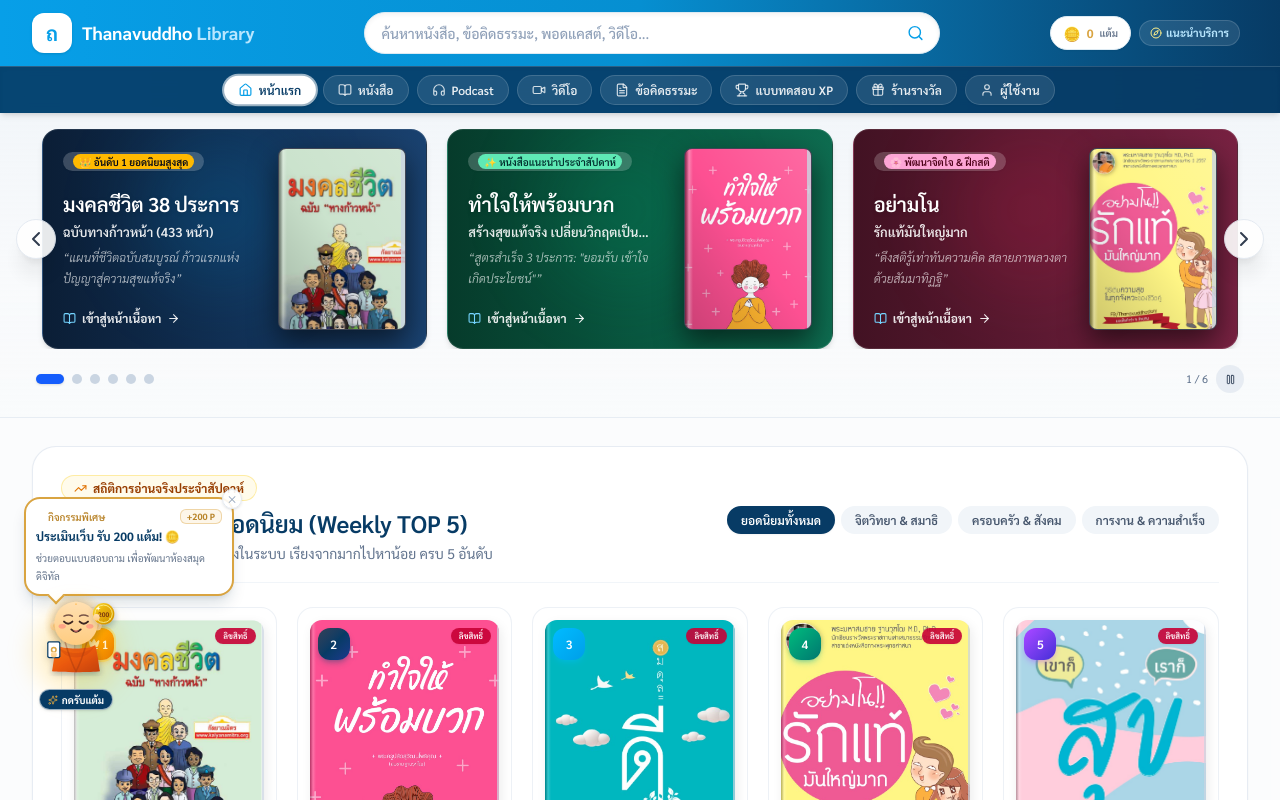
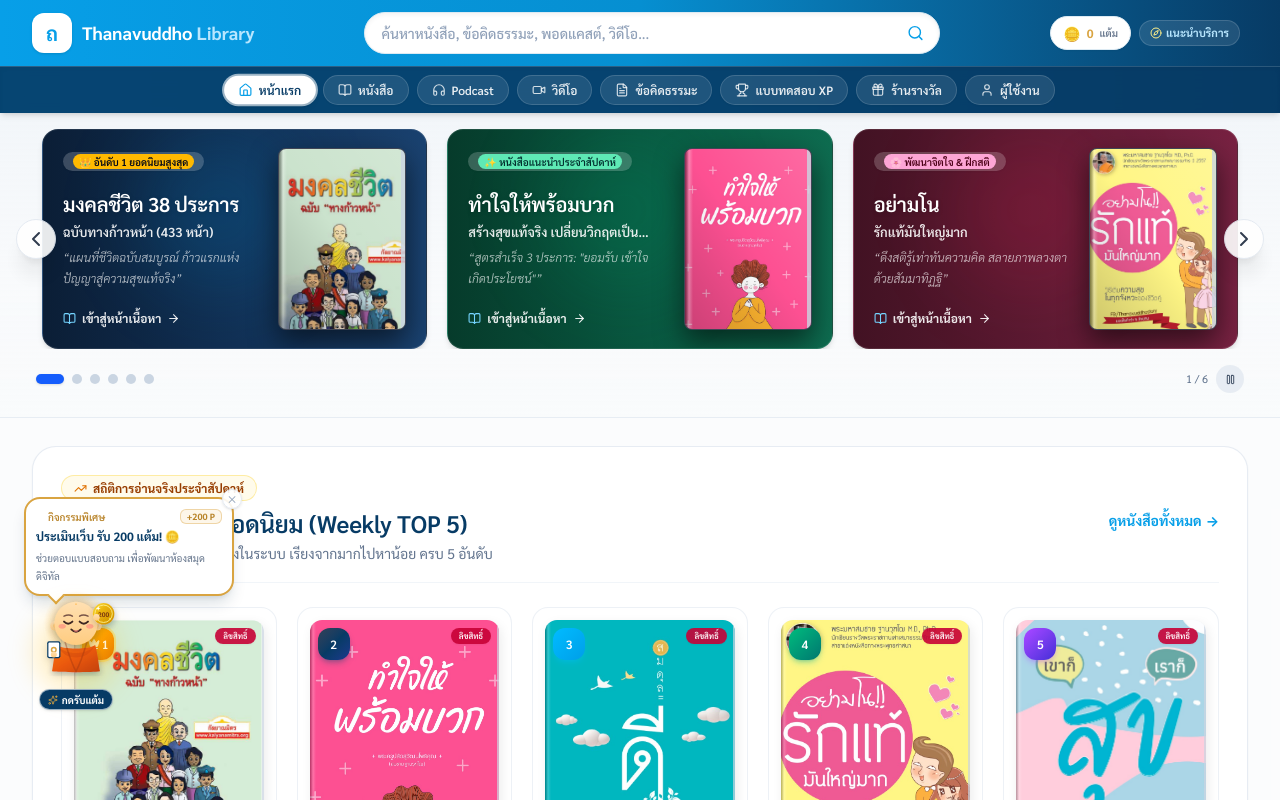
Before and after one commit to asaneebas4567-dot/thanavuddho-digital-library, a Next.js app: page / in a window 1280 px wide. Shown: the top 800 px of the page. Built offline with nearby package versions, Linux system fonts and the light colour scheme.

Commit message:
refactor(home): remove category tabs from Weekly TOP 5 shelf for clean aesthetic layout

```diff
--- a/src/components/books/WebtoonRankingShelf.tsx
+++ b/src/components/books/WebtoonRankingShelf.tsx
@@ -13,7 +13,6 @@ interface WebtoonRankingShelfProps {
 }
 
 export default function WebtoonRankingShelf({ books, onSelectBook }: WebtoonRankingShelfProps) {
-  const [activeTab, setActiveTab] = useState<'all' | 'mind' | 'family' | 'work'>('all');
   const [dbReadStats, setDbReadStats] = useState<Record<string, number>>({});
   const { isMediaBorrowed } = useLoan();
 
@@ -47,27 +46,8 @@ export default function WebtoonRankingShelf({ books, onSelectBook }: WebtoonRank
 
   // Dynamic ranking based strictly on REAL reading count from database/stats
   const rankedBooks = useMemo(() => {
-    // 1. Filter by active category if not 'all'
-    let filtered = uniqueBooks;
-    if (activeTab === 'mind') {
-      filtered = uniqueBooks.filter(b => {
-        const text = `${b.title} ${b.category_id || ''} ${(b.tags || []).join(' ')}`.toLowerCase();
-        return text.includes('จิต') || text.includes('สมาธิ') || text.includes('ปัญญา') || text.includes('ใจ') || text.includes('ทุกข์') || text.includes('สุข');
-      });
-    } else if (activeTab === 'family') {
-      filtered = uniqueBooks.filter(b => {
-        const text = `${b.title} ${b.category_id || ''} ${(b.tags || []).join(' ')}`.toLowerCase();
-        return text.includes('รัก') || text.includes('ครอบครัว') || text.includes('ลูก') || text.includes('คู่') || text.includes('เพื่อน') || text.includes('สังคม');
-      });
-    } else if (activeTab === 'work') {
-      filtered = uniqueBooks.filter(b => {
-        const text = `${b.title} ${b.category_id || ''} ${(b.tags || []).join(' ')}`.toLowerCase();
-        return text.includes('งาน') || text.includes('สำเร็จ') || text.includes('มงคล') || text.includes('สมดุล') || text.includes('ดิจิทัล') || text.includes('โลก');
-      });
-    }
-
-    // 2. Sort descending strictly by real read_count (or view_count if read_count is equal/zero)
-    const sorted = [...filtered].sort((a, b) => {
+    // Sort descending strictly by real read_count (or view_count if read_count is equal/zero)
+    const sorted = [...uniqueBooks].sort((a, b) => {
       const readsA = (a.read_count ?? a.view_count) || 0;
       const readsB = (b.read_count ?? b.view_count) || 0;
       if (readsB !== readsA) {
@@ -79,7 +59,7 @@ export default function WebtoonRankingShelf({ books, onSelectBook }: WebtoonRank
       return pagesB - pagesA;
     });
 
-    // 3. Guarantee strictly 5 books always! (If filtered category has fewer than 5, backfill from remaining unique books without duplicates)
+    // Guarantee strictly 5 books always
     const result: Book[] = [];
     const chosenIds = new Set<string>();
 
@@ -93,12 +73,7 @@ export default function WebtoonRankingShelf({ books, onSelectBook }: WebtoonRank
 
     // Backfill from general pool if needed to reach 5
     if (result.length < 5) {
-      const fallbackSorted = [...uniqueBooks].sort((a, b) => {
-        const readsA = (a.read_count ?? a.view_count) || 0;
-        const readsB = (b.read_count ?? b.view_count) || 0;
-        return readsB - readsA;
-      });
-      for (const b of fallbackSorted) {
+      for (const b of sorted) {
         if (result.length >= 5) break;
         if (!chosenIds.has(b.id)) {
           chosenIds.add(b.id);
@@ -108,7 +83,7 @@ export default function WebtoonRankingShelf({ books, onSelectBook }: WebtoonRank
     }
 
     return result.slice(0, 5);
-  }, [uniqueBooks, activeTab]);
+  }, [uniqueBooks]);
 
   // Distinct Colorful Rank Badges
   const rankStyles = [
@@ -122,7 +97,7 @@ export default function WebtoonRankingShelf({ books, onSelectBook }: WebtoonRank
   return (
     <section className="w-full bg-white rounded-3xl p-4 sm:p-6 lg:p-7 border border-slate-200/80 shadow-xs hover:shadow-sm transition-all duration-300">
 
-      {/* Header & Category Filter Tabs */}
+      {/* Header */}
       <div className="flex flex-col sm:flex-row sm:items-center justify-between gap-4 mb-6 pb-4 border-b border-slate-100">
         <div>
           <div className="inline-flex items-center gap-1.5 px-3 py-1 rounded-full bg-amber-50 border border-amber-200/70 text-amber-800 text-xs font-bold mb-1.5">
@@ -137,27 +112,13 @@ export default function WebtoonRankingShelf({ books, onSelectBook }: WebtoonRank
           </p>
         </div>
 
-        {/* Tab Filters */}
-        <div className="flex items-center gap-1.5 overflow-x-auto no-scrollbar py-1">
-          {[
-            { id: 'all', label: 'ยอดนิยมทั้งหมด' },
-            { id: 'mind', label: 'จิตวิทยา & สมาธิ' },
-            { id: 'family', label: 'ครอบครัว & สังคม' },
-            { id: 'work', label: 'การงาน & ความสำเร็จ' },
-          ].map((tab) => (
-            <button
-              key={tab.id}
-              onClick={() => setActiveTab(tab.id as any)}
-              className={`px-3.5 py-1.5 rounded-full text-xs font-semibold transition-all cursor-pointer whitespace-nowrap active:scale-95 ${
-                activeTab === tab.id
-                  ? 'bg-[#073B65] text-white shadow-xs'
-                  : 'bg-slate-100 text-slate-600 hover:bg-slate-200 hover:text-slate-900'
-              }`}
-            >
-              {tab.label}
-            </button>
-          ))}
-        </div>
+        <Link
+          href="/books"
+          className="inline-flex items-center gap-1 text-xs sm:text-sm font-bold text-[#079FE8] hover:text-[#0588c7] transition-colors self-start sm:self-auto"
+        >
+          <span>ดูหนังสือทั้งหมด</span>
+          <span>&rarr;</span>
+        </Link>
       </div>
 
       {/* 5-Card Ranking Grid (Directly Clickable Cards) */}
```
